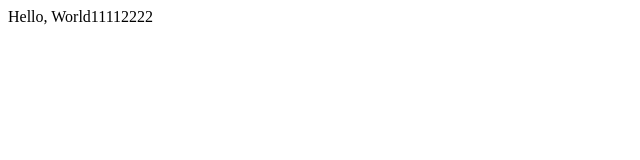
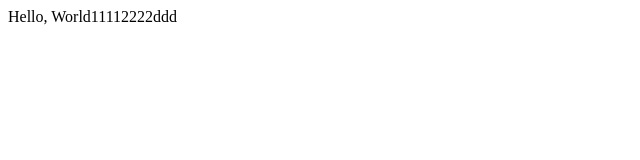
Before and after one commit to maksimanom/GeekHub, a plain HTML site: page index.html in a window 1280 px wide. Shown: the full height of the page, 0-640 px from the left. Drawn offline with Linux system fonts and the light colour scheme.

Commit message:
Changed file

```diff
--- a/index.html
+++ b/index.html
@@ -4,6 +4,6 @@
 	<title>Test</title>
 </head>
 <body>
-Hello, World11112222
+Hello, World11112222ddd
 </body>
 </html>
```
